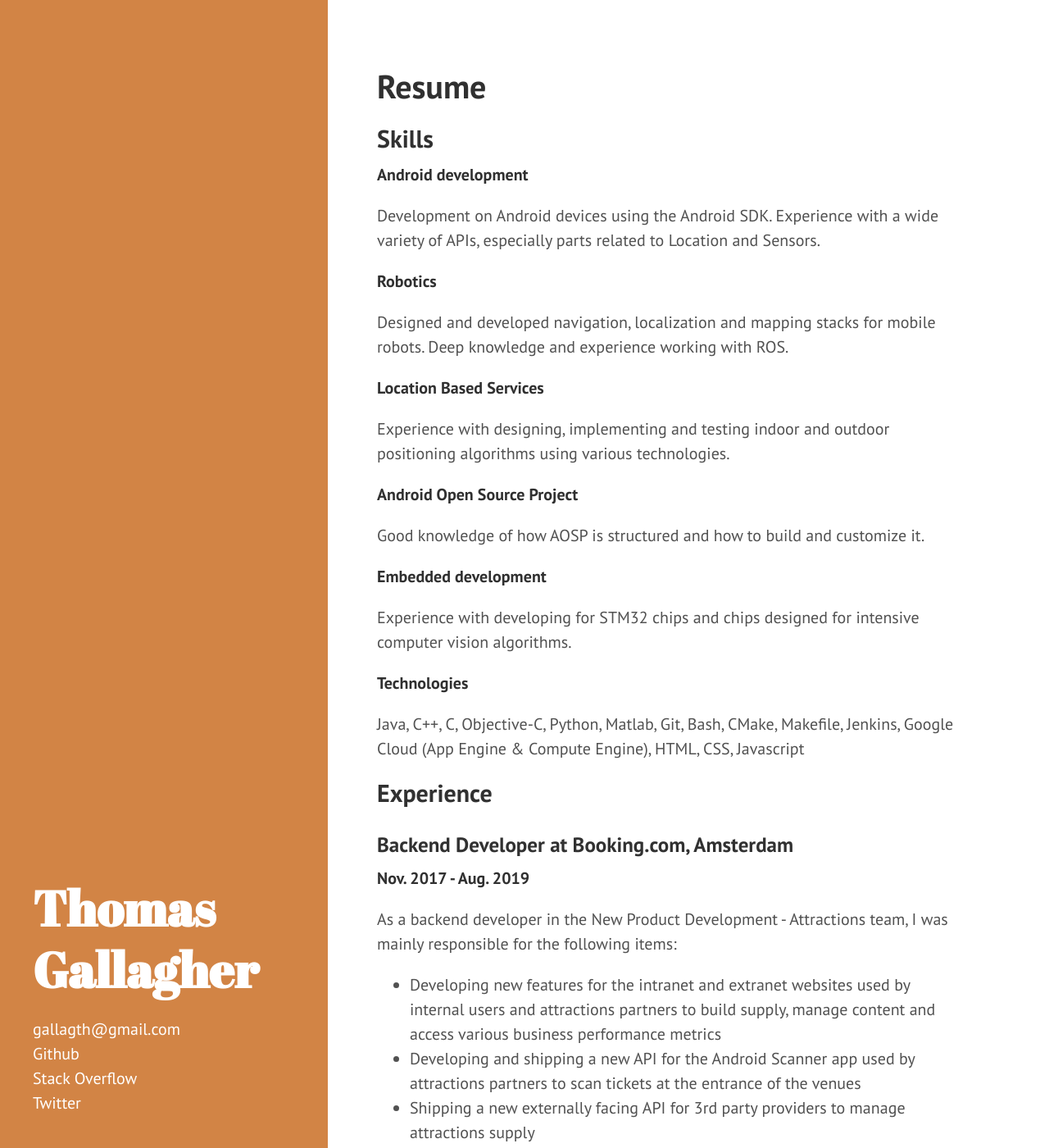
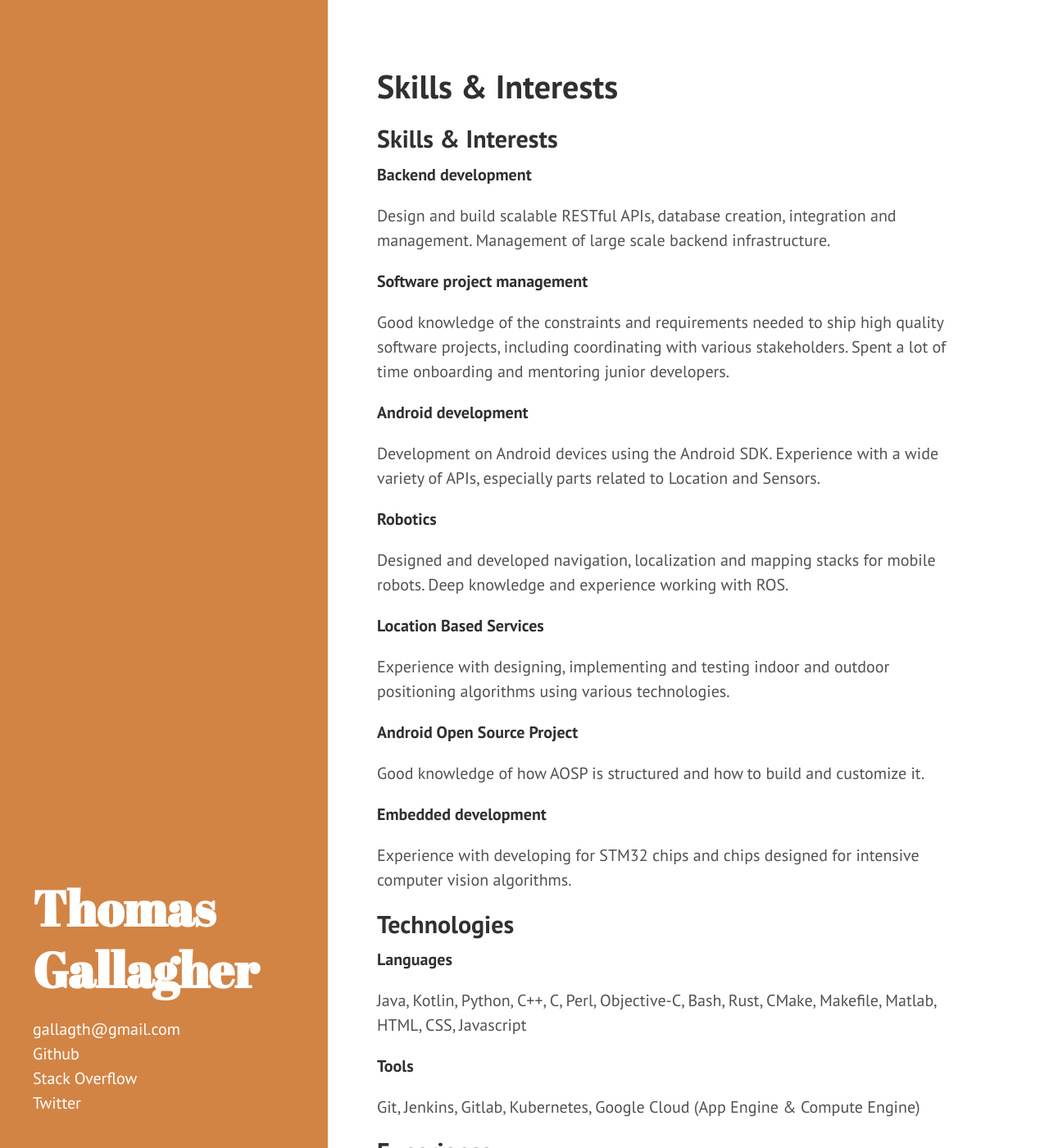
Before and after one commit to gallagth/gallagth.github.io, a Jekyll site: the page built from index.md, in a window 1280 px wide and 1400 px high. Shown: the whole window at 82% size. Built offline with Jekyll 4.4.1, drawn with Linux system fonts in a browser that asks for light colours; our own code applies the rules of GitHub Pages for plain Markdown files.

Commit message:
Add skills

```diff
--- a/index.md
+++ b/index.md
@@ -1,9 +1,17 @@
 ---
 layout: page
-title: Resume
+title:
 ---
 
-## Skills
+## Skills & Interests
+
+**Backend development**
+
+Design and build scalable RESTful APIs, database creation, integration and management. Management of large scale backend infrastructure.
+
+**Software project management**
+
+Good knowledge of the constraints and requirements needed to ship high quality software projects, including coordinating with various stakeholders. Spent a lot of time onboarding and mentoring junior developers.
 
 **Android development**
 
@@ -25,9 +33,15 @@ Good knowledge of how AOSP is structured and how to build and customize it.
 
 Experience with developing for STM32 chips and chips designed for intensive computer vision algorithms.
 
-**Technologies**
+## Technologies
 
-Java, C++, C, Objective-C, Python, Matlab, Git, Bash, CMake, Makefile, Jenkins, Google Cloud (App Engine & Compute Engine), HTML, CSS, Javascript
+**Languages**
+
+Java, Kotlin, Python, C++, C, Perl, Objective-C, Bash, Rust, CMake, Makefile, Matlab, HTML, CSS, Javascript
+
+**Tools**
+
+Git, Jenkins, Gitlab, Kubernetes, Google Cloud (App Engine & Compute Engine)
 
 ## Experience
 
```
